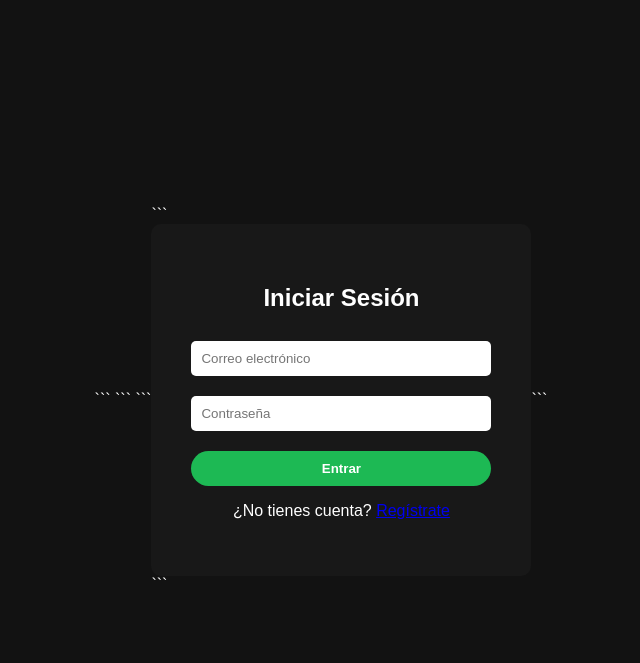
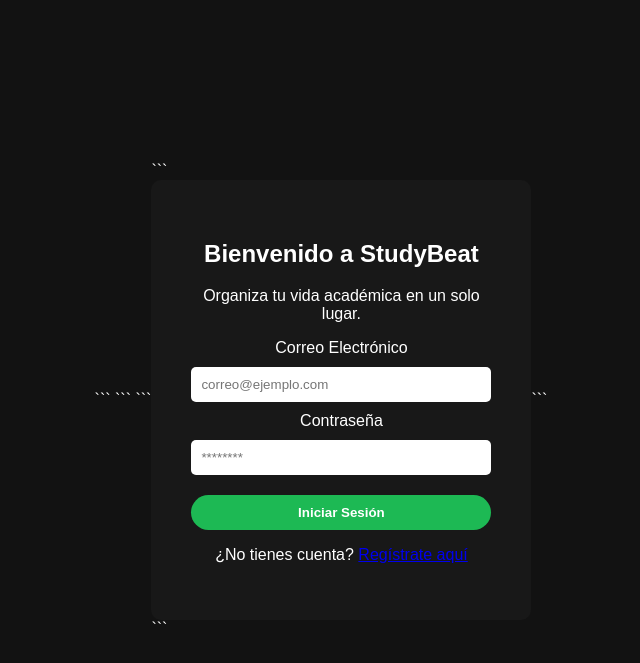
Before and after one commit to FANNY100-0/https-studybeat.onrender.com, a Flask app: template templates/login.html in a window 1280 px wide. Shown: the top 663 px of the page, without its empty margins (319-959 px from the left). Run offline with Flask 3, Linux system fonts and the light colour scheme; the template is opened without the code that fills it, so the values that code supplies are empty.

Commit message:
Update login.html

````diff
--- a/templates/login.html
+++ b/templates/login.html
@@ -1,7 +1,7 @@
 {% extends 'base.html' %}
 
 {% block title %}
-Iniciar Sesión
+Iniciar Sesión | StudyBeat
 {% endblock %}
 
 {% block auth_content %}
@@ -9,34 +9,62 @@ Iniciar Sesión
 <div class="auth-container">
 
 ```
-<form method="POST" class="auth-card">
+<div class="auth-card">
 
-    <h2>Iniciar Sesión</h2>
+    <h2>Bienvenido a StudyBeat</h2>
+
+    <p class="auth-subtitle">
+        Organiza tu vida académica en un solo lugar.
+    </p>
+
+    <form method="POST">
+
+        <div class="form-group">
+
+            <label>Correo Electrónico</label>
 
             <input
                 type="email"
                 name="email"
-        placeholder="Correo electrónico"
+                placeholder="correo@ejemplo.com"
                 required>
+
+        </div>
+
+        <div class="form-group">
+
+            <label>Contraseña</label>
 
             <input
                 type="password"
                 name="password"
-        placeholder="Contraseña"
+                placeholder="********"
                 required>
 
-    <button type="submit" class="btn">
-        Entrar
+        </div>
+
+        <button
+            type="submit"
+            class="btn">
+
+            Iniciar Sesión
+
         </button>
+
+    </form>
+
+    <div class="auth-footer">
 
         <p>
             ¿No tienes cuenta?
             <a href="{{ url_for('register') }}">
-            Regístrate
+                Regístrate aquí
             </a>
         </p>
 
-</form>
+    </div>
+
+</div>
 ```
 
 </div>
````
Lines whose indentation alone changed are shown as unchanged.
